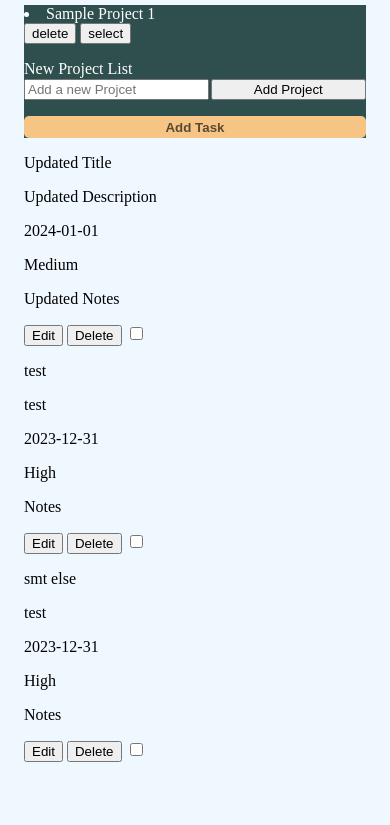
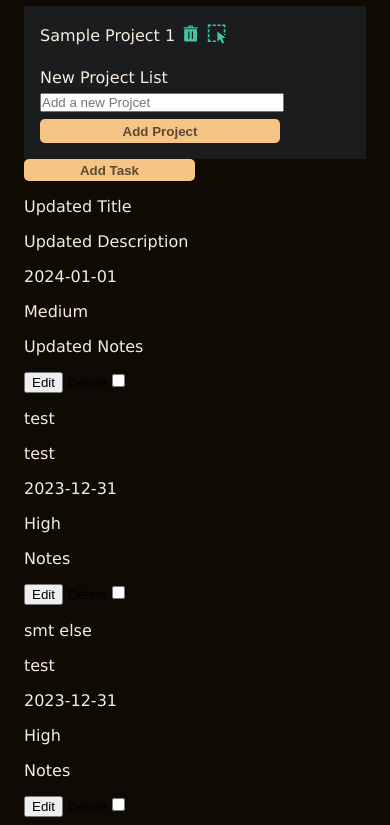
Before and after one commit to J-A-R-S-H/to-do-list-project, a website built with webpack: page src/index.html in a window 390 px wide. Shown: the part 75-900 px from the top of the page. Before the commit the page ends 845 px from the top, so only its background shows below. Built offline with nearby package versions, Linux system fonts and the light colour scheme.

Commit message:
side list mobile done

```diff
--- a/src/index.html
+++ b/src/index.html
@@ -21,7 +21,6 @@
       />
       <button type="submit" id="submit">Add Project</button>
     </form>
-    <button class="add-btn">Add Task</button>
   </section>
 
   <div id="add-modal">
@@ -58,6 +57,8 @@
       </form>
     </div>
   </div>
+
+  <button class="add-btn">Add Task</button>
 
   <div id="todoListWrapper"></div>
 
--- a/src/index.js
+++ b/src/index.js
@@ -41,8 +41,8 @@ function renderProjectsList() {
     let projectEl = document.createElement("div");
     projectEl.innerHTML = `
 <li>${projectData.name}</li>
-<button id='delete-btn' data-index='${i}'>delete</button>
-<button id='select-btn' data-index='${i}'>select</button>
+<button id='delete-btn' data-index='${i}'><svg clip-rule="evenodd" fill-rule="evenodd" stroke-linejoin="round" stroke-miterlimit="2" viewBox="0 0 24 24" xmlns="http://www.w3.org/2000/svg"><path d="m20.015 6.506h-16v14.423c0 .591.448 1.071 1 1.071h14c.552 0 1-.48 1-1.071 0-3.905 0-14.423 0-14.423zm-5.75 2.494c.414 0 .75.336.75.75v8.5c0 .414-.336.75-.75.75s-.75-.336-.75-.75v-8.5c0-.414.336-.75.75-.75zm-4.5 0c.414 0 .75.336.75.75v8.5c0 .414-.336.75-.75.75s-.75-.336-.75-.75v-8.5c0-.414.336-.75.75-.75zm-.75-5v-1c0-.535.474-1 1-1h4c.526 0 1 .465 1 1v1h5.254c.412 0 .746.335.746.747s-.334.747-.746.747h-16.507c-.413 0-.747-.335-.747-.747s.334-.747.747-.747zm4.5 0v-.5h-3v.5z" fill-rule="nonzero"/></svg></button>
+<button id='select-btn' data-index='${i}'><svg xmlns="http://www.w3.org/2000/svg" width="24" height="24" viewBox="0 0 24 24"><path d="M18.764 17.385l2.66 5.423-2.441 1.192-2.675-5.474-3.308 2.863v-12.389l10 7.675-4.236.71zm2.236-7.385h2v-4h-2v4zm0 2.619l2 1.535v-2.154h-2v.619zm-10 8.77v-1.389h-4v2h4v-.611zm-8-3.389h-2v4h4v-2h-2v-2zm-2-14h2v-2h2v-2h-4v4zm2 8h-2v4h2v-4zm8-12h-4v2h4v-2zm6 0h-4v2h4v-2zm4 4h2v-4h-4v2h2v2zm-18 2h-2v4h2v-4z"/></svg></button>
 
 
 `;
--- a/src/styles.css
+++ b/src/styles.css
@@ -1,11 +1,24 @@
 :root {
   --add-button-color:rgb(246, 197, 134);
+  --background-color:#0f0b04;
   --background-color-side:rgb(26, 28, 30);
+  --text-colors: #f6ebdf;
+  --accent-color: #40c8a4;
 }
 
 body {
 padding: 0 1rem;
-background-color: aliceblue;
+background-color: var(--background-color);
+color: var(--text-colors);
+font-family: Verdana, Geneva, Tahoma, sans-serif;
+}
+
+input {
+  padding: 0;
+  margin: 0;
+}
+li {
+  list-style: none;
 }
 
 #edit-modal {
@@ -50,22 +63,56 @@ background-color: aliceblue;
 font-weight: bold;
   color: #5b4931;
   border-width: 0px;
-  padding: 1% 2%
+  padding: 1% 2%;
+width: 50%;
 }
 
 .side-list {
-  background-color: darkslategrey;
+  background-color: var(--background-color-side);
   display: flex;
   flex-direction: column;
-  gap: 1rem;
-  color: white;
+  gap: 1.2rem;
+  color: var(--text-colors);
+  padding: 1rem;
 }
+
 
 #project-form {
   display: grid;
-  grid-template-columns: 1fr 1fr;
-gap: 0.1rem;
+  grid-template-columns: 1fr;
+  gap: 0.4rem;
 }
-#project-form label {
-grid-column: span 2;
+#project-form>* {
+max-width: 15rem;
 }
+
+#project-title {
+  font-weight: medium;
+}
+
+#project-form #submit {
+  background: var(--add-button-color);
+  color: #5b4931;
+  font-weight: bold;
+border:none;
+border-radius: 0.3rem;
+padding: 0.3rem;
+
+}
+
+#project-wrapper div{
+  display: flex;
+  align-items: center;
+  gap: 0.4rem;
+}
+
+#delete-btn, #select-btn{
+  background: none;
+  border: none;
+  margin: 0;
+  padding: 0;
+}
+#delete-btn svg, #select-btn svg{
+  width: 1.2rem;
+  fill: var(--accent-color);
+}
```
